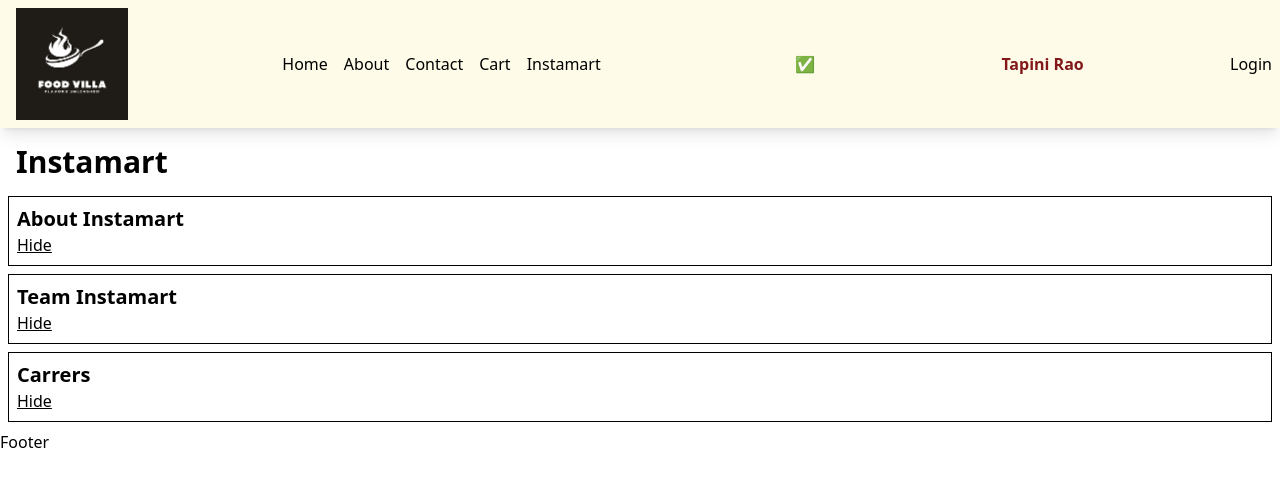
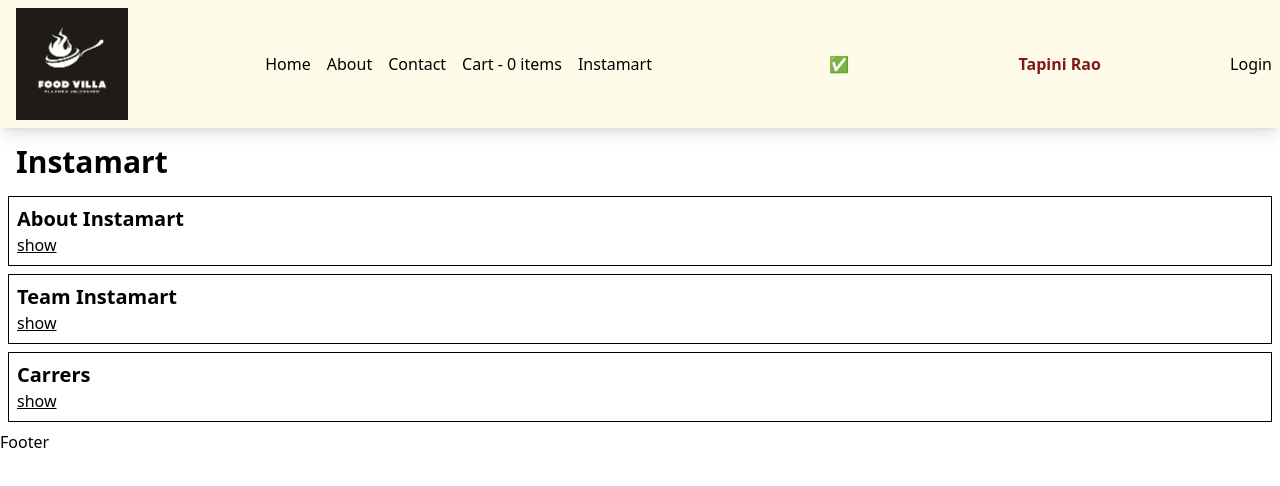
Before and after one commit to muskan01-sahu/Food-villa-app, a React (Vite) app: page /instamart in a window 1280 px wide. Shown: the top 486 px of the page. Built offline with nearby package versions, Linux system fonts and the light colour scheme.

Commit message:
chapter -12

```diff
--- a/package.json
+++ b/package.json
@@ -19,8 +19,10 @@
     "tailwindcss": "^4.1.13"
   },
   "dependencies": {
+    "@reduxjs/toolkit": "^2.9.0",
     "react": "^19.1.1",
     "react-dom": "^19.1.1",
+    "react-redux": "^9.2.0",
     "react-router-dom": "^6.22.2"
   },
   "browserslist": [
--- /dev/null
+++ b/src/components/Cart.js
@@ -0,0 +1,28 @@
+import { useDispatch, useSelector } from "react-redux";
+import FoodItem from "./FoodItem";
+import { clearCart } from "../utils/cartSlice";
+
+const Cart = () =>{
+    const cartItems = useSelector((store) => store.cart.items)
+
+    const dispatch = useDispatch();
+
+    const handleClearCart = () =>{
+        dispatch(clearCart());
+    }
+    return(
+        <div>
+            <h1 className="font-bold text-3xl">Cart Items - {cartItems.length}</h1>
+            <button className="bg-green-100 p-2 m-5" onClick={() =>handleClearCart()}>Clear Cart</button>
+            <div className="flex">
+            {
+                cartItems.map((item) =>  <FoodItem key={item.id} {...item}/>)
+            }
+            </div>
+
+        </div>
+    );
+
+};
+
+export default Cart;
--- /dev/null
+++ b/src/components/FoodItem.js
@@ -0,0 +1,21 @@
+import { IMG_CDN_URL } from "../Constants";
+import{useContext}  from 'react';
+import UserContext from "../utils/UserContext";
+
+const FoodItem = ({name, description, imageId, price}) => {
+    return(
+
+        <div className="w-56 p-2 m-2 shadow-lg bg-pink-50 ">
+             <img src={IMG_CDN_URL + imageId}  />
+
+            <h2 className="font-bold text-xl ">{name}</h2>
+            <h3>{description}</h3>
+            <h4>Rupees: {price/100}</h4>
+
+
+        </div>
+    );
+
+};
+
+export default FoodItem;
--- a/src/components/Header.js
+++ b/src/components/Header.js
@@ -4,6 +4,9 @@
 import { Link } from "react-router-dom";
 import useOnline from '../utils/useOnline';
 import UserContext from "../utils/UserContext";
+import { useSelector } from 'react-redux';
+import store from '../utils/store';
+
 
 export const Title = () =>(
 
@@ -25,6 +28,8 @@
 
     const {user} = useContext(UserContext);
 
+    const cartItems = useSelector(store => store.cart.items);
+    console.log(cartItems);
     return(
         <div className="flex p-2 justify-between items-center bg-pink-50 shadow-lg sm:bg-blue-50 md:bg-yellow-50">
             <Title/>
@@ -42,7 +47,7 @@
                     </Link>
 
                     <Link to = "/cart">
-                    <li className="px-2">Cart</li>
+                    <li className="px-2">Cart - {cartItems.length} items</li>
                     </Link>
 
                     <Link to = "/instamart">
--- a/src/components/Instamart.js
+++ b/src/components/Instamart.js
@@ -5,10 +5,10 @@
         <div className="border border-black p-2 m-2">
             <h3 className="font-bold text-xl">{title}</h3>
             {
-                isVisible ? ( <button className="cursor-pointer underline" onClick={() => setIsVisible(true)}>Show</button>
+                isVisible ? ( <button className="cursor-pointer underline" onClick={() => setIsVisible(false)}>Hide</button>
                 )
                 :
-                ( <button className="cursor-pointer underline" onClick={() => setIsVisible(false)}>Hide</button>
+                ( <button className="cursor-pointer underline" onClick={() => setIsVisible(true)}>show</button>
             )}
 
 
@@ -24,28 +24,32 @@
     return(
         <div>
             <h1 className="text-3xl p-2 m-2 font-bold">Instamart</h1>
-            <Section title={"About Instamart"}
+
+            <Section
+            title={"About Instamart"}
             description={
                 "Lorem ipsum dolor sit amet, consectetur adipisicing elit. Fugit exercitationem voluptatem explicabo esse, necessitatibus aperiam enim quos earum deserunt aut voluptas? Quidem optio, ipsa adipisci nemo repellat eaque quis earum voluptatibus obcaecati voluptatem atque rem porro perferendis dolor minus accusamus architecto, omnis itaque molestiae distinctio magnam amet in vitae! Eum"
             }
             isVisible={visibleSection === "about"}
-            setIsVisible={() => setVisibleSection("about") }
+            setIsVisible={(visible) => setVisibleSection(visible ? "about":"") }
             />
 
-           <Section title={"Team Instamart"}
+           <Section
+           title={"Team Instamart"}
            description={
                 "Lorem  lamosa yuoutr ipsum dolor sit amet, consectetur adipisicing elit. Fugit exercitationem voluptatem explicabo esse, necessitatibus aperiam enim quos earum deserunt aut voluptas? Quidem optio, ipsa adipisci nemo repellat eaque quis earum voluptatibus obcaecati voluptatem atque rem porro perferendis dolor minus accusamus architecto, omnis itaque molestiae distinctio magnam amet in vitae! Eum"
             }
             isVisible={visibleSection === "team"}
-            setIsVisible={() => setVisibleSection("team") }
+            setIsVisible={(visible) => setVisibleSection(visible ? "team" : "") }
             />
 
-            <Section title={"Carrers"}
+            <Section
+            title={"Carrers"}
             description={
                 "Lorem  lamosa yuoutr ipsum dolor sit amet, consectetur adipisicing elit. Fugit exercitationem voluptatem explicabo esse, necessitatibus aperiam enim quos earum deserunt aut voluptas? Quidem optio, ipsa adipisci nemo repellat eaque quis earum voluptatibus obcaecati voluptatem atque rem porro perferendis dolor minus accusamus architecto, omnis itaque molestiae distinctio magnam amet in vitae! Eum"
             }
             isVisible={visibleSection === "carrer"}
-            setIsVisible={() => setVisibleSection("carrer") }
+            setIsVisible={(visible) => setVisibleSection(visible ? "carrer": "") }
             />
 
 
--- a/src/components/RestaurantMenu.js
+++ b/src/components/RestaurantMenu.js
@@ -3,6 +3,8 @@
 import { IMG_CDN_URL } from "../Constants";
 import Shimmer from "./Shimmer";
 import useRestaurant from "../utils/useRestaurant";
+import { addItem } from "../utils/cartSlice";
+import { useDispatch } from "react-redux";
 
 const RestaurantMenu = () => {
     const {resId} = useParams();
@@ -17,13 +19,18 @@
     ?.map((card) => card.card?.card)
     ?.filter((card) => card?.itemCards)
     ?.flatMap((card) => card.itemCards)
-    ?.map((item) => item.card?.info?.name);
+    ?.map((item) => item.card?.info);
 
+    const dispatch = useDispatch();
+
+    const addFoodItem = (item) =>{
+        dispatch(addItem(item));
+    };
 
 
     return (!restaurant.cards) ? <Shimmer/>: (
         <div className="flex p-5 m-5 place-content-evenly">
-           <div>
+            <div>
                 <h1 className="font-bold text-2xl">Restaurant id: {resId}</h1>
                 <h2 className="font-bold text-xl">{restaurant.cards?.[2].card?.card?.info?.name}</h2>
                 <img className="w-56 my-3 shadow-xl rounded-md" src= { IMG_CDN_URL + restaurant.cards?.[2].card?.card?.info?.cloudinaryImageId}/>
@@ -31,18 +38,19 @@
                 <h2 className="font-semibold">{restaurant.cards?.[2].card?.card?.info?.city}</h2>
                 <h2 className="font-semibold">{restaurant.cards?.[2].card?.card?.info?.avgRating}</h2>
                 <h2 className="font-semibold">{restaurant.cards?.[2].card?.card?.info?.costForTwoMessage}</h2>
-           </div>
-           <div>
-            <h1 className="font-bold text-3xl">Menu</h1>
-            <ul>
+            </div>
+
+            <div className="p-5">
+                <h1 className="font-bold text-3xl">Menu</h1>
+
+               <ul>
                  {menuItems?.map((item,index) => (
                         <li key={index}>
-                            {item}
+                            {item.name} -{" "}
+                            <button className="p-1 bg-green-50" onClick={() => addFoodItem(item)}>Add</button>
                         </li>
                     ))}
-            </ul>
-
-
+                </ul>
            </div>
         </div>
     );
--- /dev/null
+++ b/src/utils/cartSlice.js
@@ -0,0 +1,24 @@
+import { createSlice } from "@reduxjs/toolkit";
+
+
+const cartSlice = createSlice({
+    name: 'cart',
+    initialState:{
+        items:[],
+    },
+    reducers:{
+        addItem: (state,action) =>{
+            state.items.push(action.payload);
+        },
+        removeCart: (state,action)=>{
+            state.items.pop();
+        },
+        clearCart:(state)=>{
+            state.items=[];
+        },
+    },
+});
+
+
+export const { addItem,removeItem,clearCart } = cartSlice.actions;
+export default cartSlice.reducer;
--- /dev/null
+++ b/src/utils/store.js
@@ -0,0 +1,9 @@
+import { configureStore } from "@reduxjs/toolkit";
+import cartSlice from "./cartSlice";
+const store = configureStore({
+    reducer:{
+        cart:cartSlice,
+    }
+});
+
+export default store;
```
Also changed, not shown: src/App.js (+10 -1 lines), 1 other file (tests, documents, lock files or other folders).
